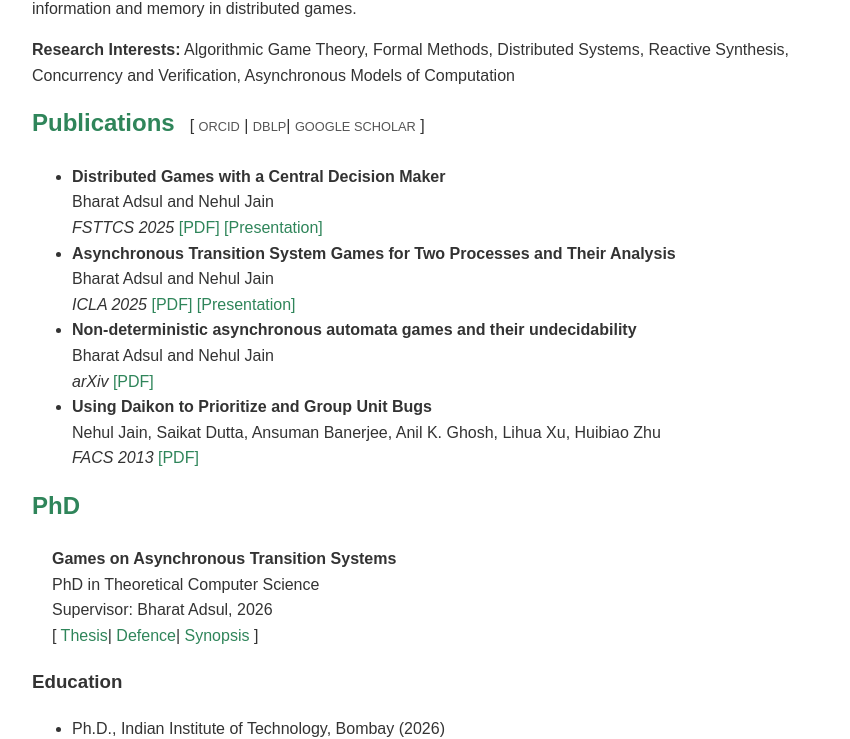
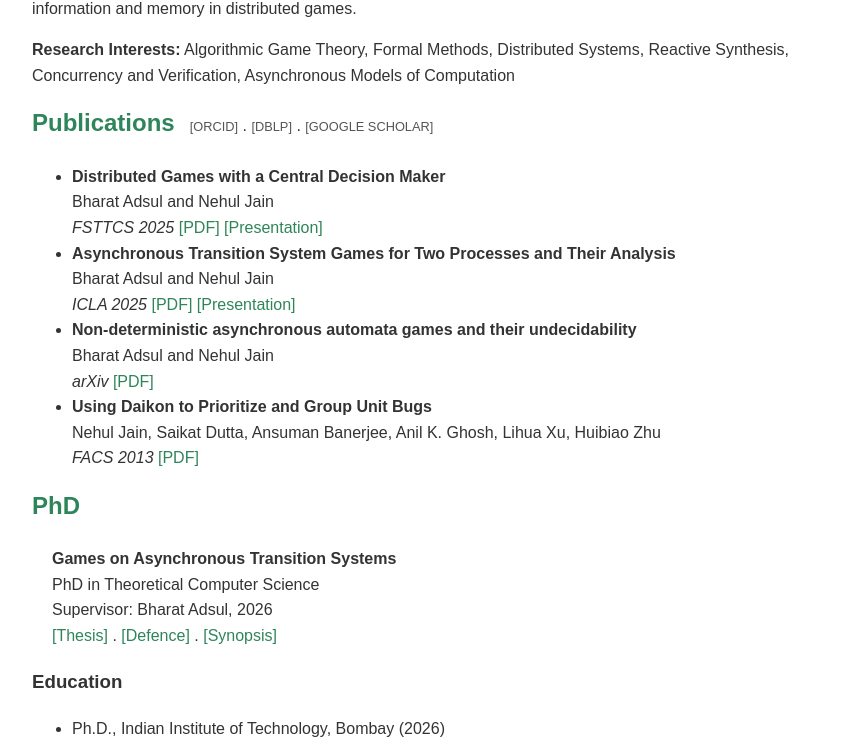
Before and after one commit to nehuljain26/nehuljain26.github.io, a Jekyll site: the page built from index.md, in a window 1280 px wide. Shown: the part 356-1095 px from the top of the page, without its empty margins (208-1058 px from the left). Built offline with Jekyll 4.4.1, drawn with Linux system fonts in a browser that asks for light colours.

Commit message:
link format

```diff
--- a/_includes/publications.html
+++ b/_includes/publications.html
@@ -2,19 +2,19 @@
 <div class="section-title">
   <h2>Publications</h2>
 
-  <div class="links">[
+  <div class="links">
     {% if site.data.bio.orcid %}
-      <a href="{{ site.data.bio.orcid}}" target="_blank">ORCID</a> |
+      <a href="{{ site.data.bio.orcid}}" target="_blank">[ORCID]</a> .
     {% endif %}
 
     {% if site.data.bio.dblp %}
-      <a href="{{ site.data.bio.dblp}}" target="_blank">DBLP</a>|
+      <a href="{{ site.data.bio.dblp}}" target="_blank">[DBLP]</a> .
     {% endif %}
 
     {% if site.data.bio.googlescholar %}
-      <a href="{{ site.data.bio.googlescholar}}" target="_blank">GOOGLE SCHOLAR</a>
+      <a href="{{ site.data.bio.googlescholar}}" target="_blank">[GOOGLE SCHOLAR]</a>
     {% endif %}
-    ]
+
   </div>
 </div>
     <ul>
@@ -39,12 +39,12 @@
   <li><strong>Games on Asynchronous Transition Systems</strong></li>
   <li>PhD in Theoretical Computer Science</li>
   <li>Supervisor: Bharat Adsul, 2026</li>
-  <li>  <div class="links">[
+  <li>  <div class="links">
 
-    <a href="/assets/IIT_Bombay_PhD_Thesis_2025.pdf" target="_blank"> Thesis</a>|
-    <a href="/assets/defence_presentation_feb2026.pdf" target="_blank">Defence</a>|
-    <a href="/assets/Synopsis_nehul_jain.pdf" target="_blank">Synopsis </a>
-    ]
+    <a href="/assets/IIT_Bombay_PhD_Thesis_2025.pdf" target="_blank"> [Thesis]</a> .
+    <a href="/assets/defence_presentation_feb2026.pdf" target="_blank">[Defence]</a> .
+    <a href="/assets/Synopsis_nehul_jain.pdf" target="_blank">[Synopsis] </a>
+
   </div></li>
 </ul>
 
```
